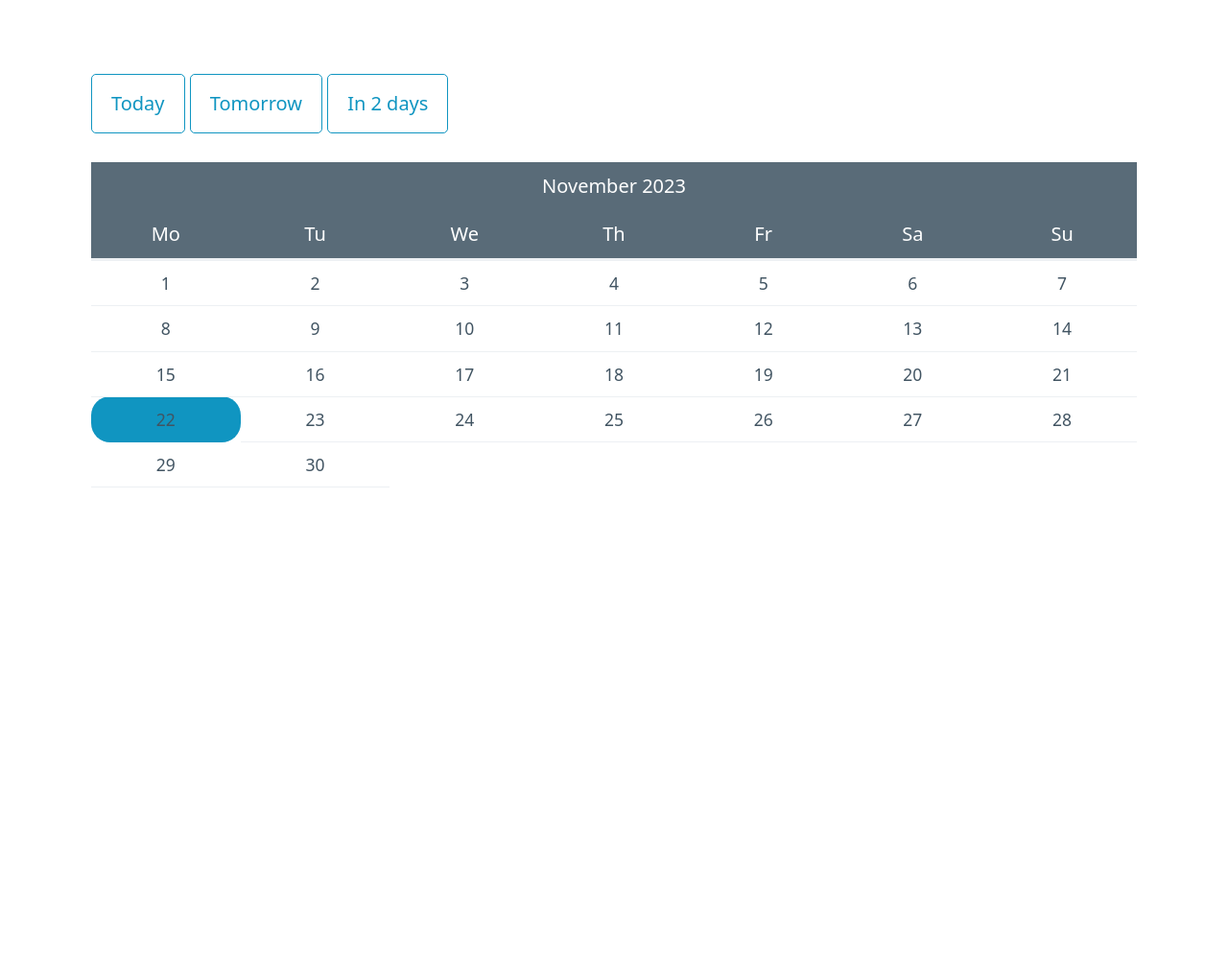
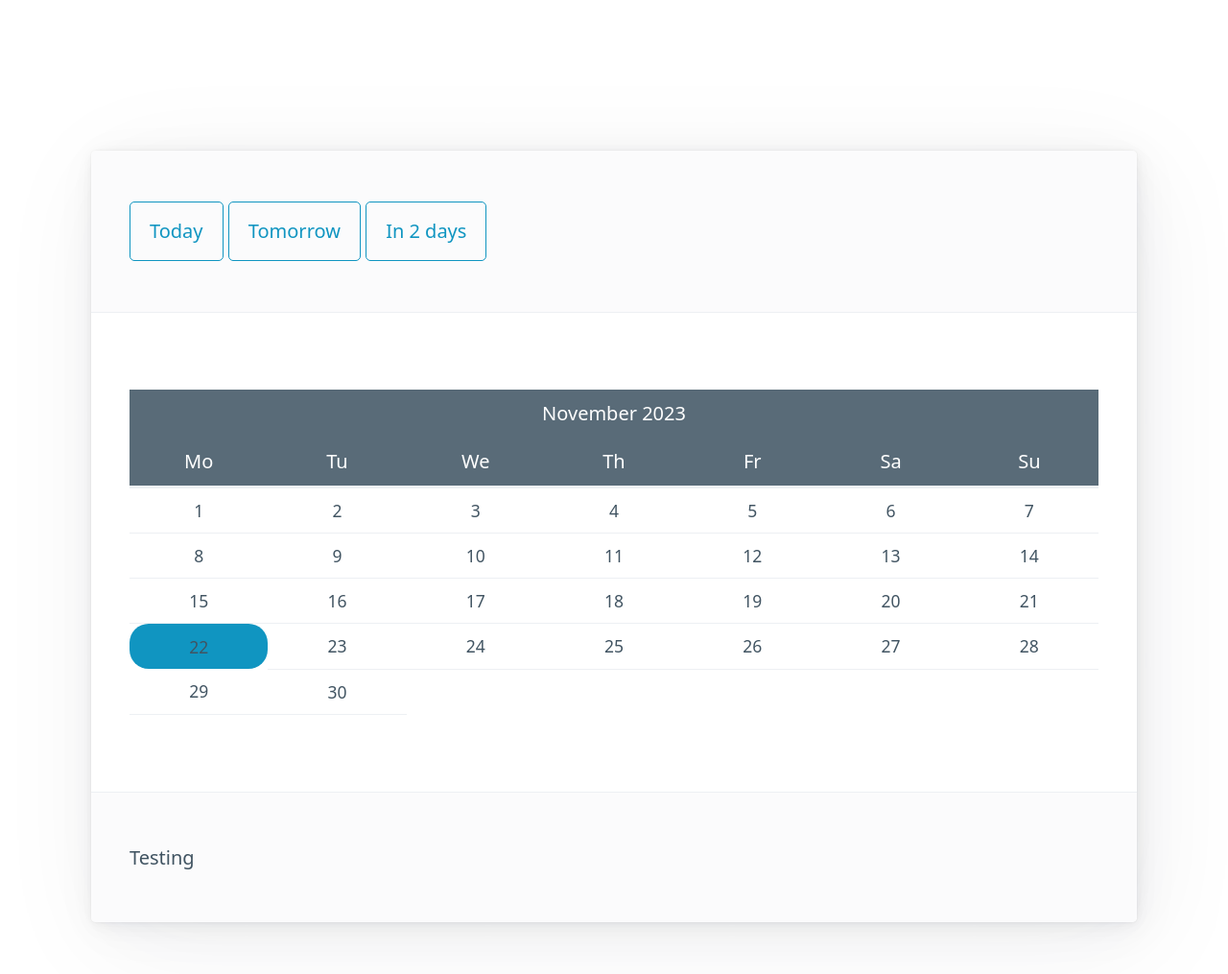
Before and after one commit to 3400877/Proyecto-DWEC, a plain HTML site: page index.html in a window 1280 px wide. Shown: the part 75-1090 px from the top of the page at 96% size. Before the commit the page ends 800 px from the top, so only its background shows below. Drawn offline with Linux system fonts and the light colour scheme; a script that the page names is missing.

Commit message:
Modified some stuff

```diff
--- a/index.html
+++ b/index.html
@@ -28,12 +28,12 @@
 		</ul>
 	</nav>
 	<main class="container">
-		<div class="btn-group">
+		<article>
+			<header class="btn-group">
 				<a href="#" role="button" class="outline">Today</a>
 				<a href="#" role="button" class="outline">Tomorrow</a>
 				<a href="#" role="button" class="outline">In 2 days</a>
-		</div>
-		<br>
+			</header>
 			<table>
 				<thead>
 					<tr>
@@ -92,7 +92,11 @@
 					</tr>
 				</tbody>
 			</table>
+			<footer>
+				Testing
+			</footer>
 			</div>
+		</article>
 	</main>
 </body>
 
--- a/main.css
+++ b/main.css
@@ -42,7 +42,6 @@ li.contrast {
 }
 
 table {
-    overflow-x: auto;
     table-layout: fixed;
 }
 
--- a/main.js
+++ /dev/null
@@ -1 +0,0 @@
-const
```
Lines whose indentation alone changed are shown as unchanged.
